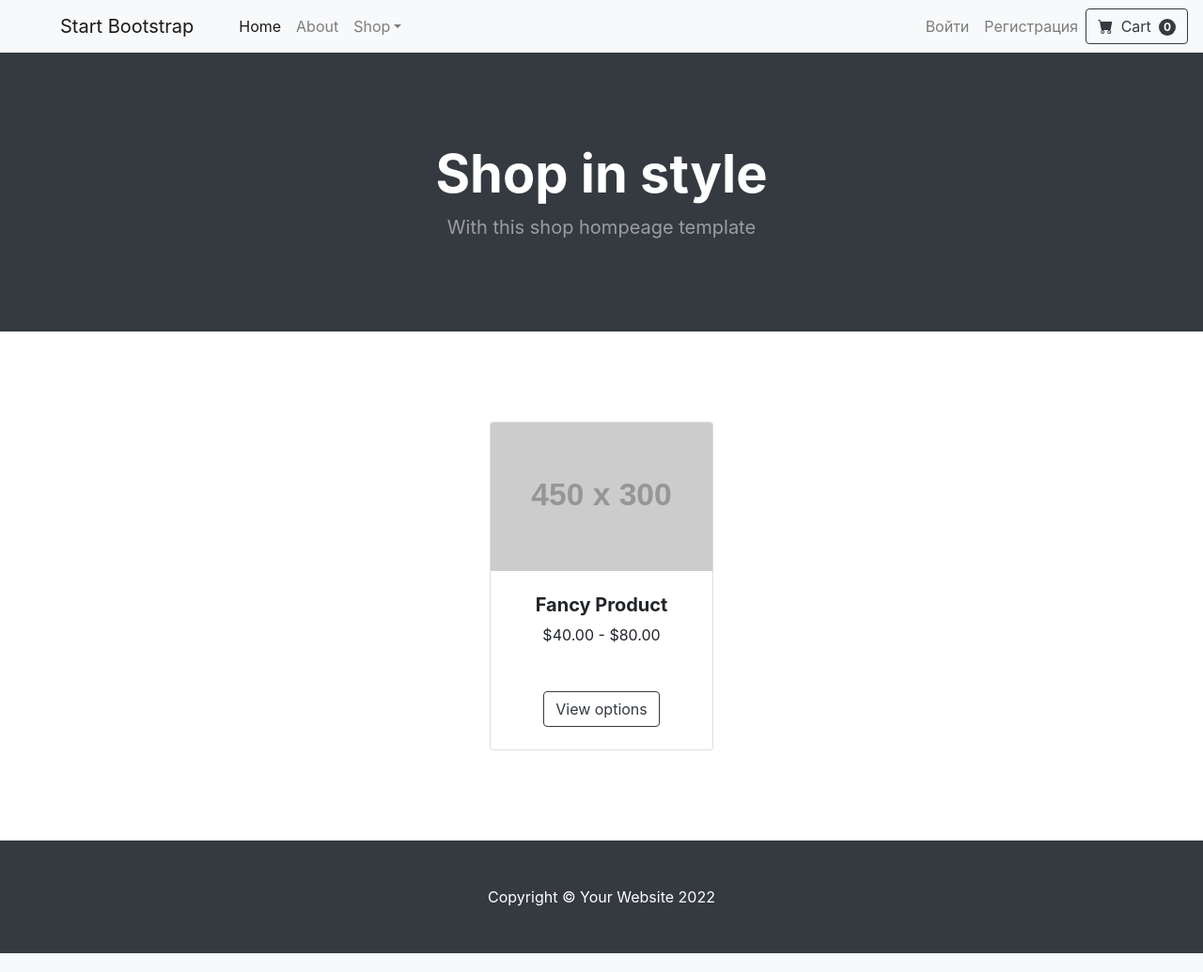
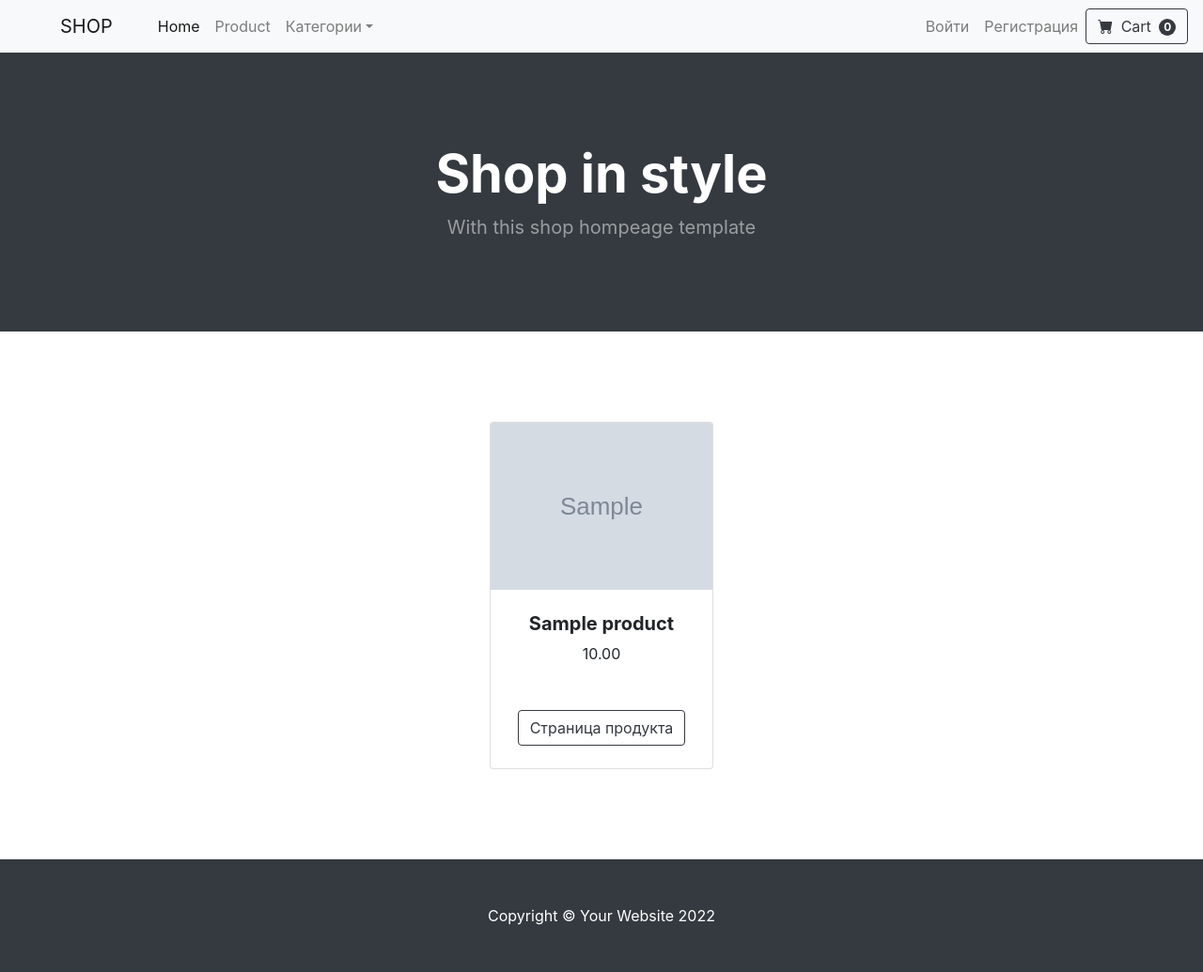
Before and after one commit to Amankaium/50k-python5-shop, a Django app: page / in a window 1280 px wide. Shown: the whole page at 94% size. Run offline with Django 4.2, Linux system fonts and the light colour scheme; tables that the repository leaves empty hold one stand-in row (values such as "Sample post"); grey boxes marked "Sample" are stand-in pictures; grey boxes labelled with a size stand in for pictures from a placeholder-image service; some libraries are stand-ins or nearby versions.

Commit message:
added views for product

```diff
--- a/shop/mainapp/urls.py
+++ b/shop/mainapp/urls.py
@@ -3,5 +3,5 @@ from . import views
 from .views import home
 urlpatterns = [
     path('', home, name='home' ),
-    # path('product/', views.product, name='product' ),
+    path('product/', views.product, name='product' ),
 ]
--- a/shop/mainapp/views.py
+++ b/shop/mainapp/views.py
@@ -1,8 +1,23 @@
 from django.shortcuts import render
-
+from .models import Product
+from django.core.paginator import EmptyPage, PageNotAnInteger, Paginator
 # Create your views here.
 def home(request):
-    return render(request, 'mainapp/home.html')
+    products = Product.objects.all()
+
+    data = {
+        'products': products,
+    }
+    return render(request, 'mainapp/home.html', data)
 
 def product(request):
+
     return render(request, 'mainapp/product.html')
+
+def base(request):
+    products = Product.objects.all()
+
+    data = {
+        'products': products,
+    }
+    return render(request, 'mainapp/base.html', data)
--- a/shop/templates/includs/base.html
+++ b/shop/templates/includs/base.html
@@ -36,19 +36,18 @@
         <!-- Navigation-->
         <nav class="navbar navbar-expand-lg navbar-light bg-light">
             <div class="container px-4 px-lg-5">
-                <a class="navbar-brand" href="#!">Start Bootstrap</a>
+                <a class="navbar-brand" href="{% url 'home' %}">SHOP</a>
                 <button class="navbar-toggler" type="button" data-bs-toggle="collapse" data-bs-target="#navbarSupportedContent" aria-controls="navbarSupportedContent" aria-expanded="false" aria-label="Toggle navigation"><span class="navbar-toggler-icon"></span></button>
                 <div class="collapse navbar-collapse" id="navbarSupportedContent">
                     <ul class="navbar-nav me-auto mb-2 mb-lg-0 ms-lg-4">
                         <li class="nav-item"><a class="nav-link active" aria-current="page" href="{% url 'home' %}">Home</a></li>
-                        <li class="nav-item"><a class="nav-link" href="#!">About</a></li>
+                        <li class="nav-item"><a class="nav-link" href="{% url 'product' %}">Product</a></li>
                         <li class="nav-item dropdown">
-                            <a class="nav-link dropdown-toggle" id="navbarDropdown" href="#" role="button" data-bs-toggle="dropdown" aria-expanded="false">Shop</a>
+                            <a class="nav-link dropdown-toggle" id="navbarDropdown" href="#" role="button" data-bs-toggle="dropdown" aria-expanded="false">Категории</a>
                             <ul class="dropdown-menu" aria-labelledby="navbarDropdown">
-                                <li><a class="dropdown-item" href="#!">All Products</a></li>
-                                <li><hr class="dropdown-divider" /></li>
-                                <li><a class="dropdown-item" href="#!">Popular Items</a></li>
-                                <li><a class="dropdown-item" href="#!">New Arrivals</a></li>
+                                {% for product in products %}
+                                <li><a class="dropdown-item" href="{{product.category}}">{{product.category}}</a></li>
+                                {% endfor %}
                             </ul>
                         </li>
 
--- a/shop/templates/mainapp/home.html
+++ b/shop/templates/mainapp/home.html
@@ -16,25 +16,27 @@
             <div class="container px-4 px-lg-5 mt-5">
                 {% include 'includs/messages.html' %}
                 <div class="row gx-4 gx-lg-5 row-cols-2 row-cols-md-3 row-cols-xl-4 justify-content-center">
+                    {% for product in products %}
                     <div class="col mb-5">
                         <div class="card h-100">
                             <!-- Product image-->
-                            <img class="card-img-top" src="https://dummyimage.com/450x300/dee2e6/6c757d.jpg" alt="..." />
+                            <img class="card-img-top" src="{{ product.image.url }}" alt="..." />
                             <!-- Product details-->
                             <div class="card-body p-4">
                                 <div class="text-center">
                                     <!-- Product name-->
-                                    <h5 class="fw-bolder">Fancy Product</h5>
+                                    <h5 class="fw-bolder">{{product.title}}</h5>
                                     <!-- Product price-->
-                                    $40.00 - $80.00
+                                    {{product.price}}
                                 </div>
                             </div>
                             <!-- Product actions-->
                             <div class="card-footer p-4 pt-0 border-top-0 bg-transparent">
-                                <div class="text-center"><a class="btn btn-outline-dark mt-auto" href="#">View options</a></div>
+                                <div class="text-center"><a class="btn btn-outline-dark mt-auto" href="{% url 'product' %}">Страница продукта</a></div>
                             </div>
                         </div>
                     </div>
+                    {% endfor %}
                 </div>
             </div>
         </section>
```
Also changed, not shown: shop/orders/views.py (line endings or trailing spaces).
